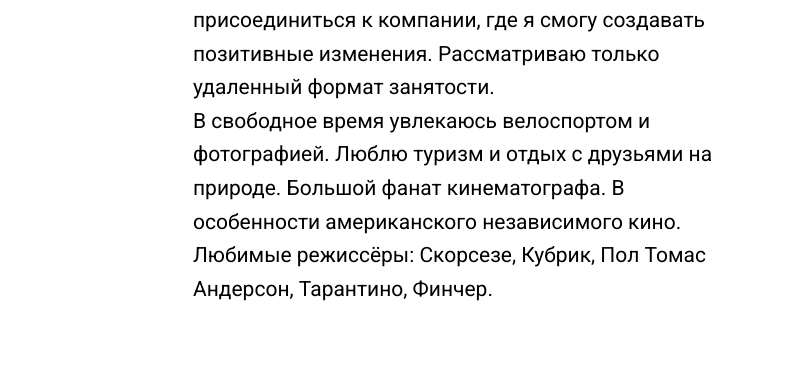
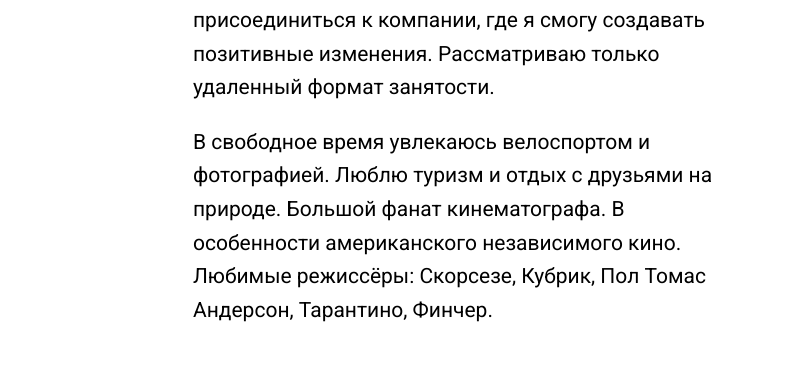
Before and after one commit to Tolstoluckiy/personal-site, a plain HTML site: page index.html in a window 1280 px wide. Shown: the part 1265-1642 px from the top of the page, 468-1280 px from the left. Drawn offline with Linux system fonts and the light colour scheme.

Commit message:
Update main.css

```diff
--- a/main.css
+++ b/main.css
@@ -118,7 +118,9 @@ section {
 	flex-direction: column;
 	justify-content: space-between;
 }
-
+.aboutme p {
+  margin-bottom: 1em;
+}
 .skills ul li {
   list-style-type: none;
   font-family: roboto;
```
